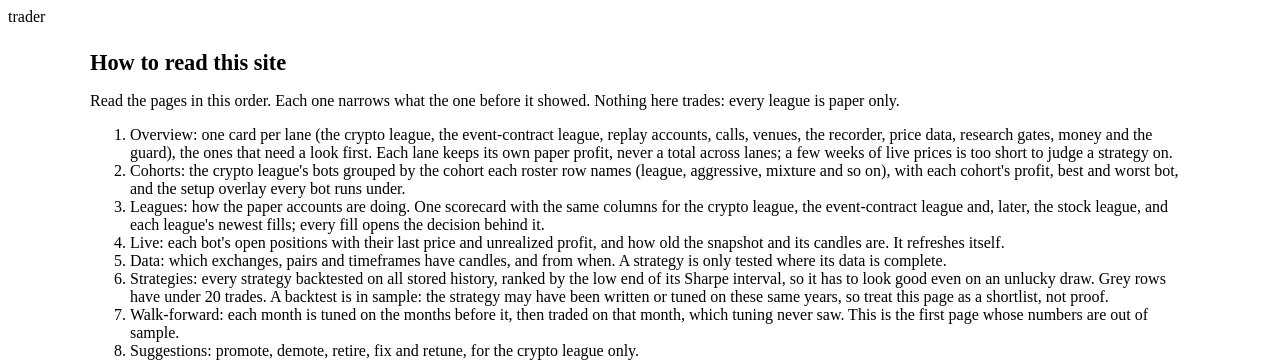
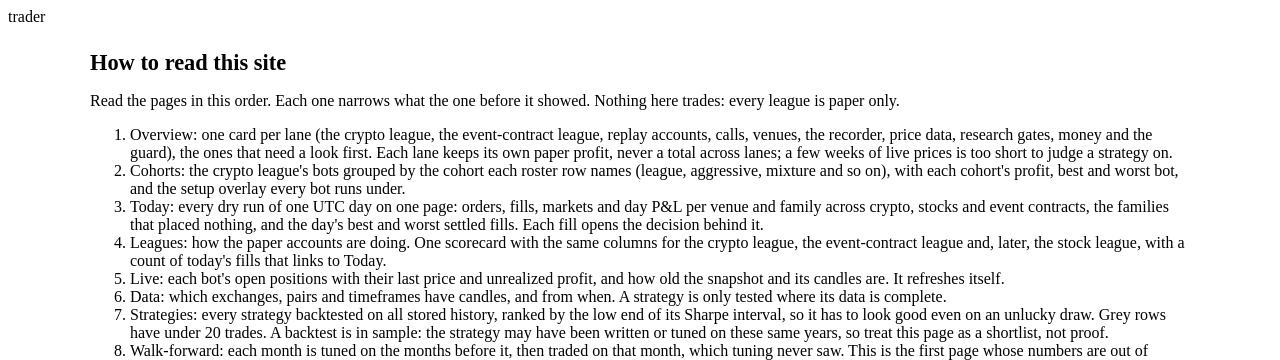
Before and after one commit to Kblack0610/freqtrade_trading_attempt, a FastAPI app: template web/templates/guide.html in a window 1280 px wide. Shown: the top 360 px of the page. Run offline with FastAPI, Linux system fonts and the light colour scheme; the template is opened without the code that fills it, so the values that code supplies are empty; parts of the project's set-up code (start-up, migrations or seed data) failed here and were passed over; some libraries are stand-ins or nearby versions.

Commit message:
feat(web): /today, every dry run of the day on one page; /leagues shows a count and a link (tr-323)
Claude-Session: https://claude.ai/code/session_01KbJcEfaXKBXoogFHK2DjTC

```diff
--- a/web/app.py
+++ b/web/app.py
@@ -538,16 +538,84 @@ PAPER_PROFITS = """
 SELECT account, array_agg(profit ORDER BY settled_at, id) AS profits FROM paper_orders
 WHERE contracts > 0 AND settled_at IS NOT NULL GROUP BY account
 """
-NEWEST_FILLS = """
+# /today: every dry run of one UTC day. Orders are the paper_orders sent that day (filled or not); a crypto or stock
+# fill is its own order. Day P&L is the profit of fills that closed that day.
+DRY_SOURCES = ("freqtrade", "paper", "stock")
+TODAY_FILLS = """
+SELECT f.source, f.venue, CASE WHEN f.source = 'freqtrade' THEN NULL ELSE f.strategy END AS family,
+       count(DISTINCT f.account) AS accounts, count(DISTINCT f.strategy) AS strategies,
+       count(*) FILTER (WHERE f.open_date >= %(a)s AND f.open_date < %(b)s) AS fills,
+       count(DISTINCT f.instrument) FILTER (WHERE f.open_date >= %(a)s AND f.open_date < %(b)s) AS markets,
+       sum(f.profit_abs) FILTER (WHERE f.close_date >= %(a)s AND f.close_date < %(b)s) AS pnl
+FROM fills f
+WHERE f.source = ANY(%(src)s) AND ((f.open_date >= %(a)s AND f.open_date < %(b)s) OR (f.close_date >= %(a)s AND f.close_date < %(b)s))
+GROUP BY 1, 2, 3
+"""
+TODAY_ORDERS = """
+SELECT a.venue, a.family, count(*) AS orders FROM paper_orders o JOIN paper_accounts a USING (account)
+WHERE o.sent_at >= %s AND o.sent_at < %s GROUP BY 1, 2
+"""
+TODAY_BEST = """
 SELECT f.*, m.title FROM fills f
 LEFT JOIN markets m ON f.source = 'paper' AND m.venue = f.venue AND m.market_id = f.instrument
-WHERE f.source = %s ORDER BY f.open_date DESC, f.fill_id DESC LIMIT 20
+WHERE f.source = ANY(%s) AND f.close_date >= %s AND f.close_date < %s AND f.profit_ratio IS NOT NULL
+ORDER BY f.profit_ratio {order}, f.fill_id LIMIT 10
 """
+TODAY_ACTIVE = """
+SELECT 'paper' AS source, venue, family FROM paper_accounts WHERE retired_at IS NULL GROUP BY 2, 3
+UNION ALL SELECT 'stock', 'alpaca', family FROM stock_accounts WHERE retired_at IS NULL GROUP BY 3
+"""
+
+
+def today_board(fills: list[dict], orders: list[dict], active: list[dict]) -> dict:
+    """The /today table: one row per (source, venue, family), the day's totals, and the families that run but placed nothing."""
+    placed = {(o["venue"], o["family"]): o["orders"] for o in orders}
+    table = []
+    for f in fills:
+        paper = f["source"] == "paper"
+        n = placed.pop((f["venue"], f["family"]), 0) if paper else f["fills"]
+        table.append({**f, "orders": max(n, f["fills"]), "label": f["venue"] if f["source"] != "freqtrade"
+                      else f"crypto ({f['accounts']} bots)", "family": f["family"] or f"{f['strategies']} strategies"})
+    for (venue, family), n in placed.items():  # orders that never filled: the family still traded today
+        table.append({"source": "paper", "venue": venue, "family": family, "label": venue, "orders": n, "fills": 0,
+                      "markets": 0, "pnl": None, "accounts": None})
+    seen = {(r["source"], r["venue"], r["family"]) for r in table}
+    table.sort(key=lambda r: (-r["orders"], r["label"], r["family"]))
+    return {"table": table,
+            "orders": sum(r["orders"] for r in table), "fills": sum(r["fills"] for r in table),
+            "markets": sum(r["markets"] for r in table), "venues": len({r["venue"] for r in table}),
+            "idle": sorted((a["source"], a["venue"], a["family"]) for a in active
+                           if (a["source"], a["venue"], a["family"]) not in seen)}
+
+
+@app.get("/today", response_class=HTMLResponse)
+def today(request: Request, day: str = ""):
+    """Every dry run of one UTC day on one page: orders, fills and day P&L per venue and family, the day's best and worst."""
+    user_of(request)
+    try:
+        d = dt.date.fromisoformat(day) if day else dt.datetime.now(dt.timezone.utc).date()
+    except ValueError:
+        raise HTTPException(404, "day is YYYY-MM-DD")
+    a = dt.datetime.combine(d, dt.time(), dt.timezone.utc)
+    b = a + dt.timedelta(days=1)
+    board = today_board(rows(TODAY_FILLS, {"a": a, "b": b, "src": list(DRY_SOURCES)}), rows(TODAY_ORDERS, (a, b)),
+                        rows(TODAY_ACTIVE))
+    return page(request, "today.html", day=d, prev=d - dt.timedelta(days=1),
+                next=d + dt.timedelta(days=1) if b <= dt.datetime.now(dt.timezone.utc) else None, **board,
+                best=rows(TODAY_BEST.format(order="DESC"), (list(DRY_SOURCES), a, b)),
+                worst=rows(TODAY_BEST.format(order="ASC"), (list(DRY_SOURCES), a, b)))
+
+
+
+def fills_today(source: str) -> int:
+    """Fills a league opened today (UTC), for the count that links to /today."""
+    start = dt.datetime.combine(dt.datetime.now(dt.timezone.utc).date(), dt.time(), dt.timezone.utc)
+    return rows("SELECT count(*) AS n FROM fills WHERE source = %s AND open_date >= %s", (source, start))[0]["n"]
 
 
 @app.get("/leagues", response_class=HTMLResponse)
 def leagues(request: Request):
-    """How the paper accounts are doing: one scorecard, the same columns for every league, and its newest fills."""
+    """How the paper accounts are doing: one scorecard, the same columns for every league; the day's fills are /today."""
     user_of(request)
     methods = suggest.load_config(FAMILIES)
     watching = {w["bot"]: w for w in rows(KILL_SWITCH)}
@@ -559,13 +627,13 @@ def leagues(request: Request):
     stocks = league_rows.event_rows(rows(STOCK_ACCOUNTS), {r["account"]: r["profits"] for r in rows(STOCK_PROFITS)},
                                     stocks_lab.rule_of)
     return page(request, "leagues.html", glossary=glossary.load(),
-                tabs=[{"id": "crypto", "title": "Crypto", "rows": crypto, "fills": rows(NEWEST_FILLS, ("freqtrade",)),
+                tabs=[{"id": "crypto", "title": "Crypto", "rows": crypto, "fills": fills_today("freqtrade"),
                        "about": "Freqtrade spot bots on live prices (lab/league.py), grouped into cohorts."},
                       {"id": "event-contracts", "title": "Event contracts", "rows": events,
-                       "fills": rows(NEWEST_FILLS, ("paper",)),
+                       "fills": fills_today("paper"),
                        "forward": [a for a in accounts if a["drifted"] is not None],
                        "about": "One account per family variant, filled against the recorded books (lab/markets/paper.py)."},
-                      {"id": "stocks", "title": "Stocks", "rows": stocks, "fills": rows(NEWEST_FILLS, ("stock",)),
+                      {"id": "stocks", "title": "Stocks", "rows": stocks, "fills": fills_today("stock"),
                        "about": "One account per family variant on a small ETF universe, filled at Alpaca's latest "
                                 "quote with no order sent (lab/stocks.py)."}],
                 hard_stop=suggest.load_config()["book"]["hard_stop"])
--- a/web/glossary.toml
+++ b/web/glossary.toml
@@ -77,6 +77,10 @@ means = "When the account was last marked."
 
 # What moved, for dashboards.md rule 13. The old name keeps working as an anchor or a redirect.
 [[retired]]
+old = "/leagues, Newest fills (20 rows per league)"
+new = "/today"
+why = "A 20-row blotter without a date could not answer which trades ran today; Today counts every dry run of a day and a league now shows its count with a link."
+[[retired]]
 old = "/markets/book#paper"
 new = "/leagues#event-contracts"
 why = "The paper league is one of the leagues, so its scorecard sits with the others; the book keeps backtests."
--- a/web/nav.py
+++ b/web/nav.py
@@ -6,6 +6,7 @@ One question per tab. base.html loops over `groups(path)`; the shell markup is w
 # (group, [(title, path, extra prefixes the tab also owns)])
 TABS = (
     ("Now", (
+        ("Today", "/today", ()),
         ("Overview", "/", ("/bots", "/trades")),
         ("Live", "/live", ()),
         ("Leagues", "/leagues", ()),
--- a/web/templates/guide.html
+++ b/web/templates/guide.html
@@ -21,7 +21,8 @@
 <ol>
   <li><a href="/">Overview</a>: one card per lane (the crypto league, the event-contract league, replay accounts, calls, venues, the recorder, price data, research gates, money and the guard), the ones that need a look first. Each lane keeps its own paper profit, never a total across lanes; a few weeks of live prices is too short to judge a strategy on.</li>
   <li><a href="/cohorts">Cohorts</a>: the crypto league's bots grouped by the cohort each roster row names (league, aggressive, mixture and so on), with each cohort's profit, best and worst bot, and the setup overlay every bot runs under.</li>
-  <li><a href="/leagues">Leagues</a>: how the paper accounts are doing. One scorecard with the same columns for the crypto league, the event-contract league and, later, the stock league, and each league's newest fills; every fill opens the decision behind it.</li>
+  <li><a href="/today">Today</a>: every dry run of one UTC day on one page: orders, fills, markets and day P&amp;L per venue and family across crypto, stocks and event contracts, the families that placed nothing, and the day's best and worst settled fills. Each fill opens the decision behind it.</li>
+  <li><a href="/leagues">Leagues</a>: how the paper accounts are doing. One scorecard with the same columns for the crypto league, the event-contract league and, later, the stock league, with a count of today's fills that links to Today.</li>
   <li><a href="/live">Live</a>: each bot's open positions with their last price and unrealized profit, and how old the snapshot and its candles are. It refreshes itself.</li>
   <li><a href="/data">Data</a>: which exchanges, pairs and timeframes have candles, and from when. A strategy is only tested where its data is complete.</li>
   <li><a href="/strategies">Strategies</a>: every strategy backtested on all stored history, ranked by the low end of its Sharpe interval, so it has to look good even on an unlucky draw. Grey rows have under 20 trades. A backtest is in sample: the strategy may have been written or tuned on these same years, so treat this page as a shortlist, not proof.</li>
```
Also changed, not shown: docs/markets.md (+1 -1 lines), lab/tests/test_web.py (+32 -5 lines), web/templates/leagues.html (+1 -14 lines), web/templates/today.html (added, +41 -0 lines).
